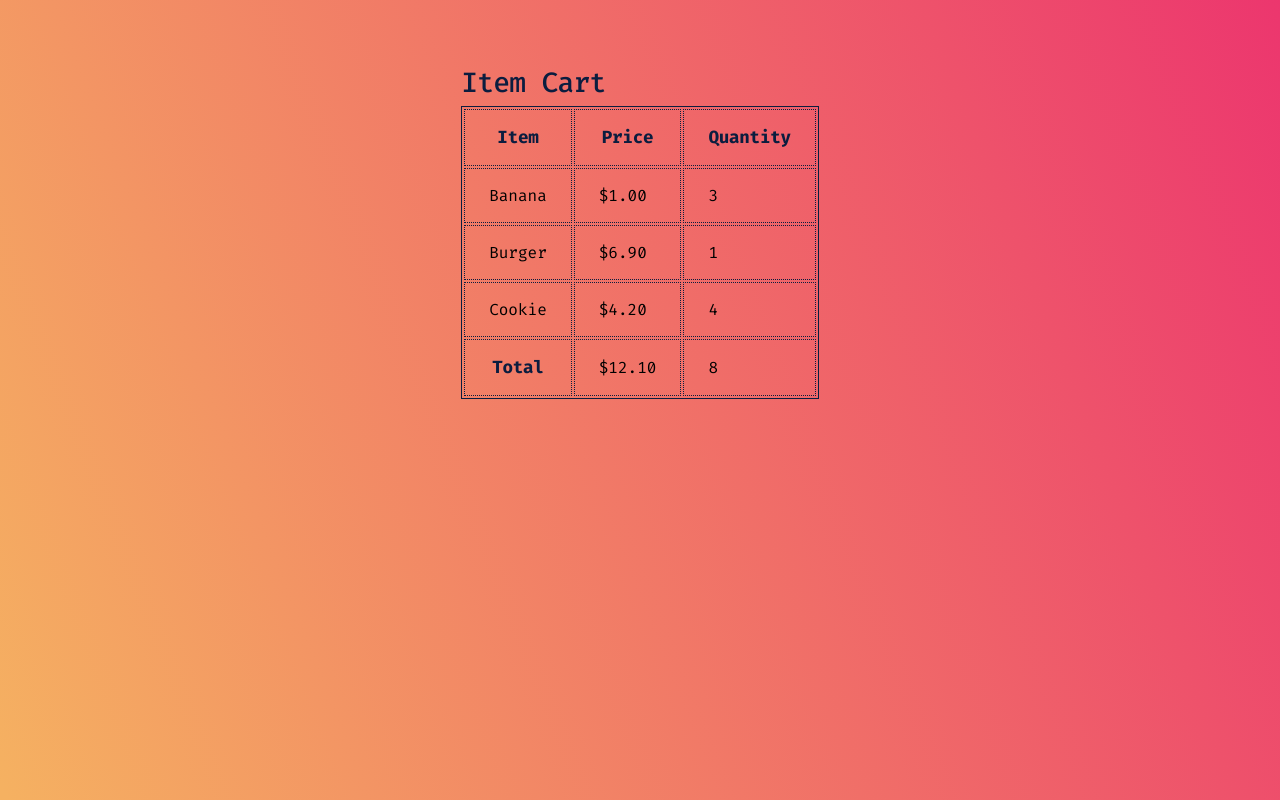
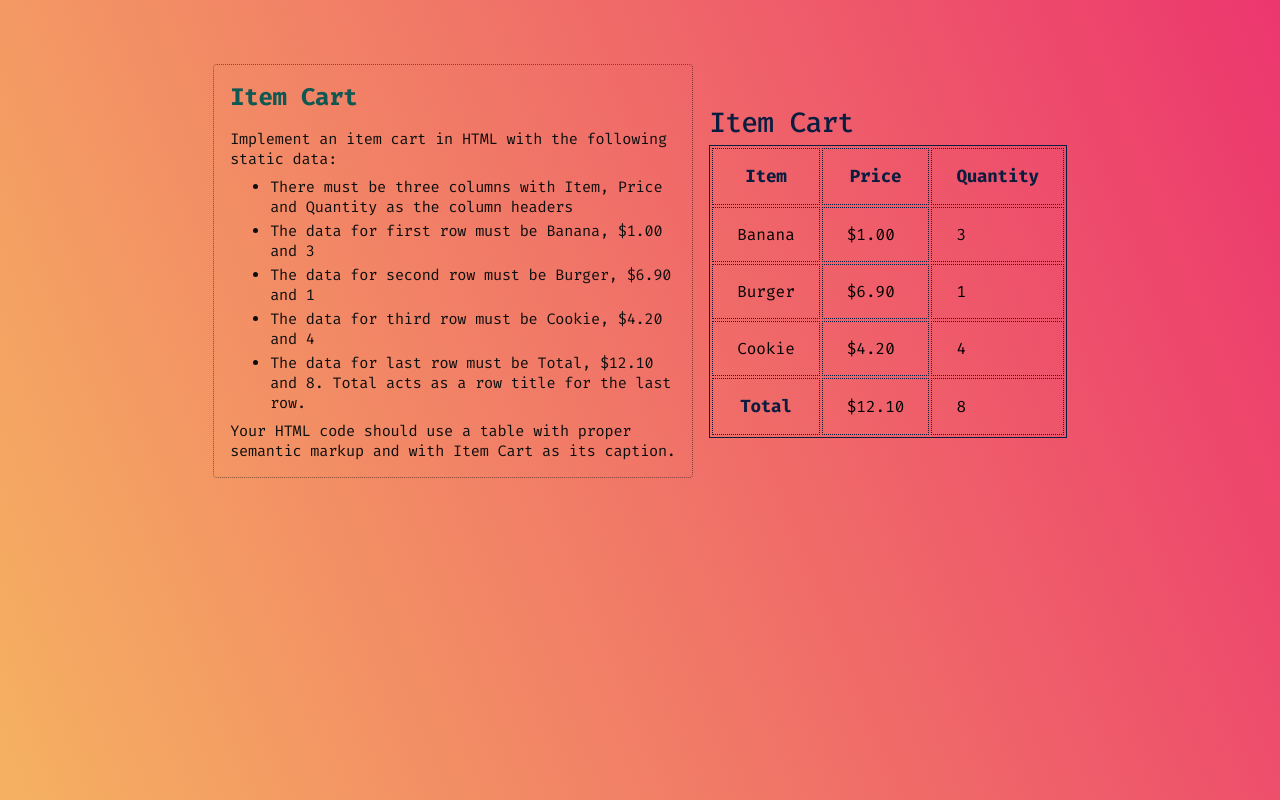
Before and after one commit to DemonDaddy22/frontend-expert, a React (Create React App) app: page / in a window 1280 px wide. Built offline with nearby package versions, Linux system fonts and the light colour scheme.

Commit message:
Add question description

```diff
--- a/src/components/ItemCart/index.tsx
+++ b/src/components/ItemCart/index.tsx
@@ -1,10 +1,37 @@
 import React from 'react';
 import classes from './styles.module.scss';
+
+// TODO - Create question component
+// TODO - Create page wrapper component
 
 const ItemCart: React.FC<Props> = () => {
   return (
     <div className={classes.page}>
       <main className={classes.container}>
+        <section className={classes.questionContainer}>
+          <h2 className={classes.questionTitle}>Item Cart</h2>
+          <p className={classes.questionDescription}>Implement an item cart in HTML with the following static data:</p>
+          <ul className={classes.questionPoints}>
+            <li className={classes.questionPoint}>
+              There must be three columns with Item, Price and Quantity as the column headers
+            </li>
+            <li className={classes.questionPoint}>
+              The data for first row must be Banana, $1.00 and 3
+            </li>
+            <li className={classes.questionPoint}>
+              The data for second row must be Burger, $6.90 and 1
+            </li>
+            <li className={classes.questionPoint}>
+              The data for third row must be Cookie, $4.20 and 4
+            </li>
+            <li className={classes.questionPoint}>
+              The data for last row must be Total, $12.10 and 8. Total acts as a row title for the last row.
+            </li>
+          </ul>
+          <p className={classes.questionDescription}>
+            Your HTML code should use a table with proper semantic markup and with Item Cart as its caption.
+          </p>
+        </section>
         <table className={classes.tableContainer}>
           <caption className={classes.tableCaption}>Item Cart</caption>
           <thead>
--- a/src/components/ItemCart/styles.module.scss
+++ b/src/components/ItemCart/styles.module.scss
@@ -17,10 +17,49 @@
   }
 }
 
+.questionContainer {
+  padding: 1rem;
+  border: 1px dotted rgba($color: $dark, $alpha: 0.5);
+  border-radius: 0.25rem;
+  width: 100%;
+  max-width: 30rem;
+  align-self: stretch;
+
+  .questionTitle {
+    color: $project-header-1;
+    letter-spacing: -0.25px;
+    margin-bottom: 1rem;
+  }
+
+  .questionDescription {
+    color: $dark;
+    letter-spacing: -0.2px;
+    font-size: 0.85rem;
+
+    @media screen and (min-width: 992px) {
+      font-size: 0.95rem;
+    }
+  }
+
+  .questionPoints {
+    margin: 0.5rem 0;
+
+    .questionPoint {
+      color: $dark;
+      letter-spacing: -0.2px;
+      font-size: 0.85rem;
+      margin: 0.25rem 0;
+
+      @media screen and (min-width: 992px) {
+        font-size: 0.95rem;
+      }
+    }
+  }
+}
+
 .tableContainer {
   border: 1px solid $project-table-header-2;
   border-collapse: separate;
-}
 
   .tableCaption {
     font-size: 1.5rem;
@@ -30,7 +69,7 @@
     margin-bottom: 0.3rem;
     text-align: left;
 
-  @media  screen and (min-width: 992px) {
+    @media screen and (min-width: 992px) {
       font-size: 1.75rem;
     }
   }
@@ -59,3 +98,4 @@
       @include spacing(1rem 1.5rem);
     }
   }
+}
--- a/src/constants/theme.scss
+++ b/src/constants/theme.scss
@@ -11,6 +11,7 @@ $project-highlight-1: #FF929B;
 // Project 2
 $project-bg-2: linear-gradient(68.3deg,  rgba(245, 177, 97, 1) 0.4%, rgba(236, 54, 110, 1) 100.2%);
 $project-table-header-2: #0B1D3F;
+$project-header-1: #125852;
 
 $LIGHT: (
   accentColor1: $white,
```
Lines whose indentation alone changed are shown as unchanged.
